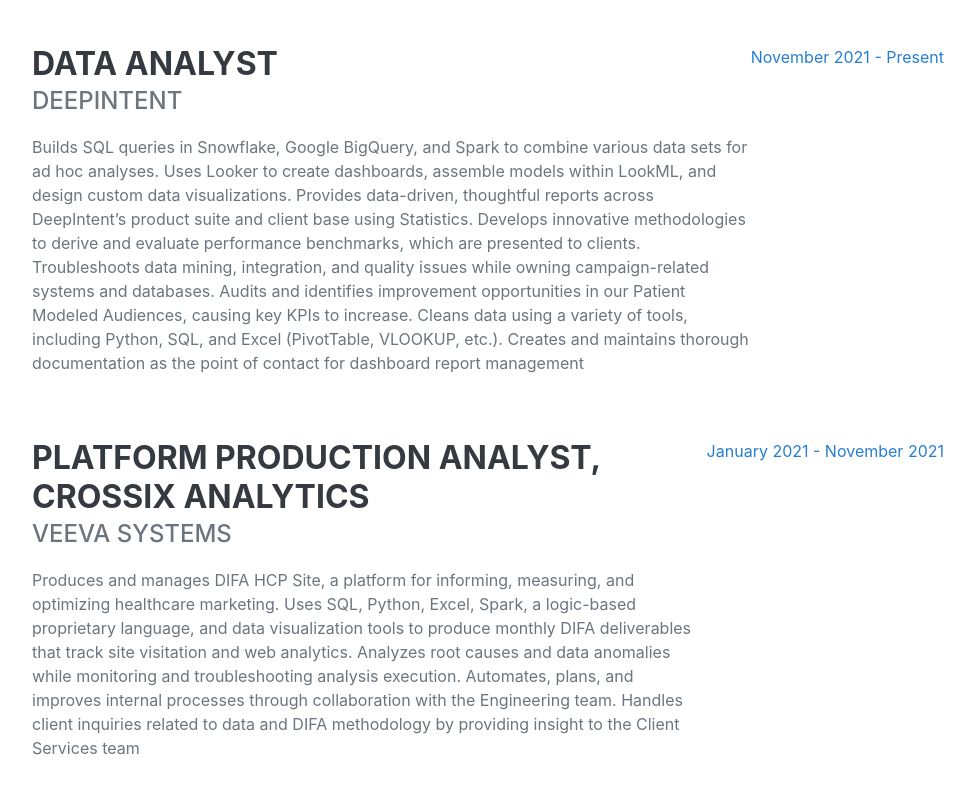
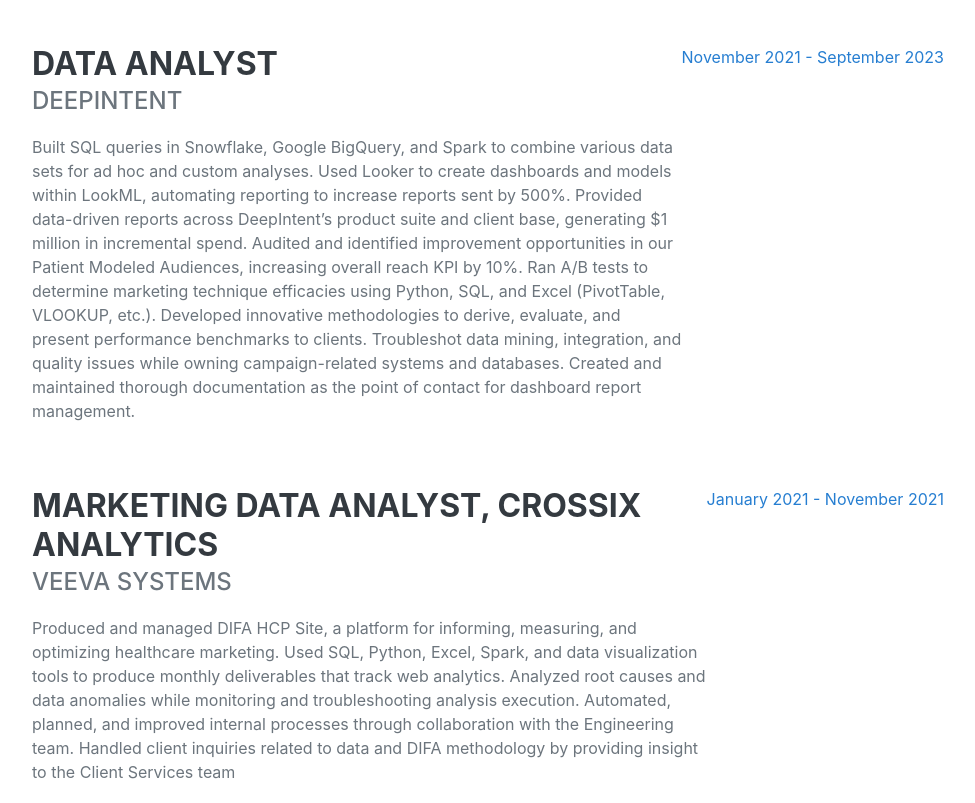
Before and after one commit to ClementGendler/clementgendler.github.io, a plain HTML site: page index.html in a window 1280 px wide. Shown: the part 2820-3623 px from the top of the page, without its empty margins (288-1263 px from the left). Drawn offline with nearby package versions, Linux system fonts and the light colour scheme; a web font is replaced by a local one.

Commit message:
Add files via upload

```diff
--- a/index.html
+++ b/index.html
@@ -96,15 +96,16 @@
                         <div class="flex-grow-1">
                             <h3 class="mb-0">Data Analyst</h3>
                             <div class="subheading mb-3">DeepIntent</div>
-                            <p>Builds SQL queries in Snowflake, Google BigQuery, and Spark to combine various data sets for ad hoc analyses. Uses Looker to create dashboards, assemble models within LookML, and design custom data visualizations. Provides data-driven, thoughtful reports across DeepIntent’s product suite and client base using Statistics. Develops innovative methodologies to derive and evaluate performance benchmarks, which are presented to clients. Troubleshoots data mining, integration, and quality issues while owning campaign-related systems and databases. Audits and identifies improvement opportunities in our Patient Modeled Audiences, causing key KPIs to increase. Cleans data using a variety of tools, including Python, SQL, and Excel (PivotTable, VLOOKUP, etc.). Creates and maintains thorough documentation as the point of contact for dashboard report management</p>
+                            <p>Built SQL queries in Snowflake, Google BigQuery, and Spark to combine various data sets for ad hoc and custom analyses. Used Looker to create dashboards and models within LookML, automating reporting to increase reports sent by 500%. Provided data-driven reports across DeepIntent’s product suite and client base, generating $1 million in incremental spend. Audited and identified improvement opportunities in our Patient Modeled Audiences, increasing overall reach KPI by 10%. Ran A/B tests to determine marketing technique efficacies using Python, SQL, and Excel (PivotTable, VLOOKUP, etc.). Developed innovative methodologies to derive, evaluate, and present performance benchmarks to clients. Troubleshot data mining, integration, and quality issues while owning campaign-related systems and databases. Created and maintained thorough documentation as the point of contact for dashboard report management.
+</p>
                         </div>
-                        <div class="flex-shrink-0"><span class="text-primary">November 2021 - Present</span></div>
+                        <div class="flex-shrink-0"><span class="text-primary">November 2021 - September 2023</span></div>
                     </div>
                     <div class="d-flex flex-column flex-md-row justify-content-between mb-5">
                         <div class="flex-grow-1">
-                            <h3 class="mb-0">Platform Production Analyst, Crossix Analytics</h3>
+                            <h3 class="mb-0">Marketing Data Analyst, Crossix Analytics</h3>
                             <div class="subheading mb-3">Veeva Systems</div>
-                            <p>Produces and manages DIFA HCP Site, a platform for informing, measuring, and optimizing healthcare marketing. Uses SQL, Python, Excel, Spark, a logic-based proprietary language, and data visualization tools to produce monthly DIFA deliverables that track site visitation and web analytics. Analyzes root causes and data anomalies while monitoring and troubleshooting analysis execution. Automates, plans, and improves internal processes through collaboration with the Engineering team. Handles client inquiries related to data and DIFA methodology by providing insight to the Client Services team</p>
+                            <p>Produced and managed DIFA HCP Site, a platform for informing, measuring, and optimizing healthcare marketing. Used SQL, Python, Excel, Spark, and data visualization tools to produce monthly deliverables that track web analytics. Analyzed root causes and data anomalies while monitoring and troubleshooting analysis execution. Automated, planned, and improved internal processes through collaboration with the Engineering team. Handled client inquiries related to data and DIFA methodology by providing insight to the Client Services team</p>
                         </div>
                         <div class="flex-shrink-0"><span class="text-primary">January 2021 - November 2021</span></div>
                     </div>
```
